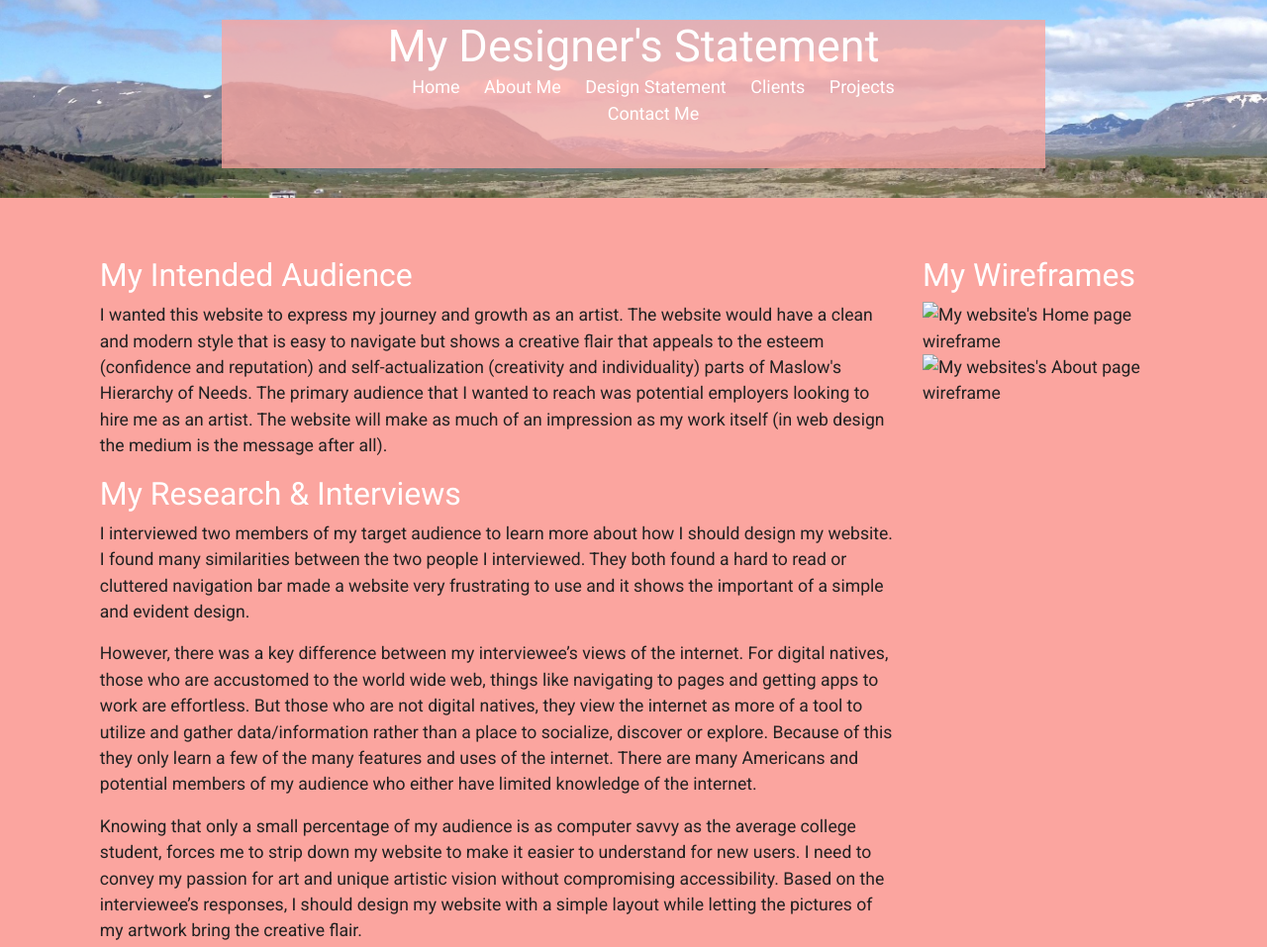
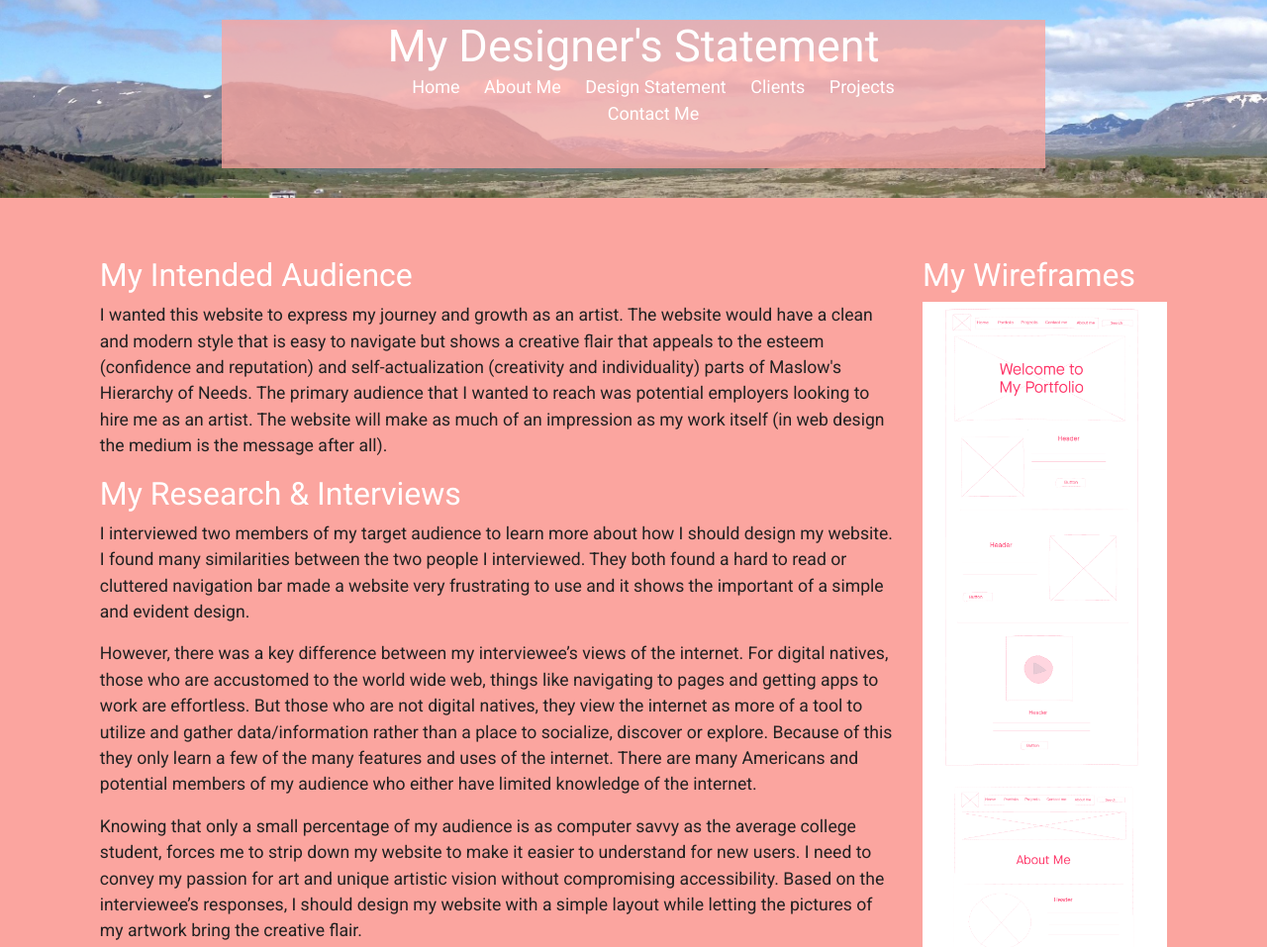
Before and after one commit to borthwickn23/Portfolio, a plain HTML site: page design.html in a window 1280 px wide. Shown: the top 957 px of the page at 99% size. Drawn offline with nearby package versions, Linux system fonts and the light colour scheme.

Commit message:
Update design.html

```diff
--- a/design.html
+++ b/design.html
@@ -46,10 +46,10 @@
         <section class="row">
           <header class="col-12"><h2>My Wireframes</h2></header>
           <div class="col-6 col-md-12">
-            <img id="wireframeh" src="media/wireframe-home page.png" alt="My website's Home page wireframe">
+            <img id="wireframeh" src="wireframe-home page.png" alt="My website's Home page wireframe">
           </div>
           <div class="col-6 col-md-12">
-            <img id="wireframea" src="media/wireframe-about page.png" alt="My websites's About page wireframe">
+            <img id="wireframea" src="wireframe-about page.png" alt="My websites's About page wireframe">
           </div>
         </section>
       </div>
```
